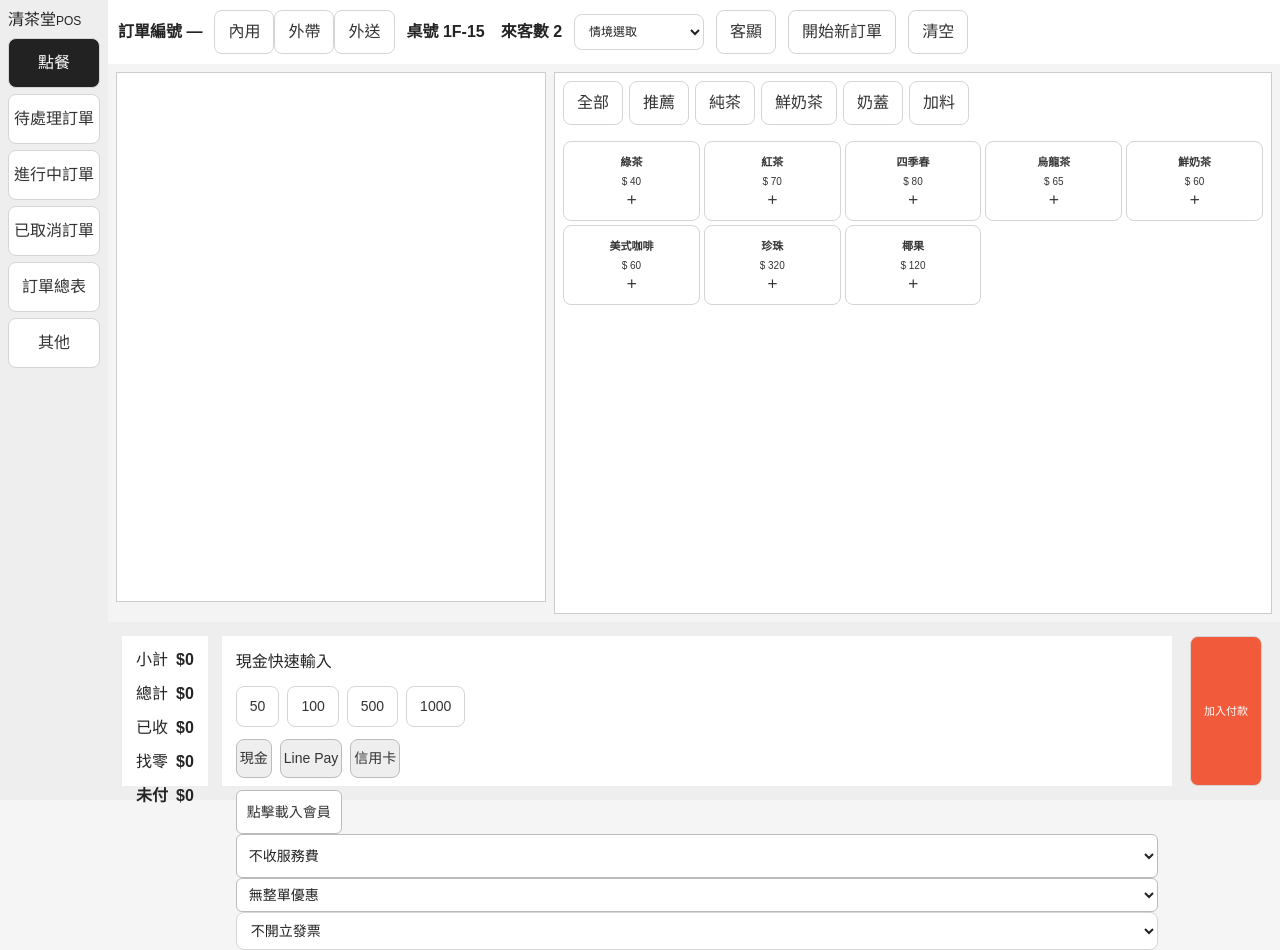
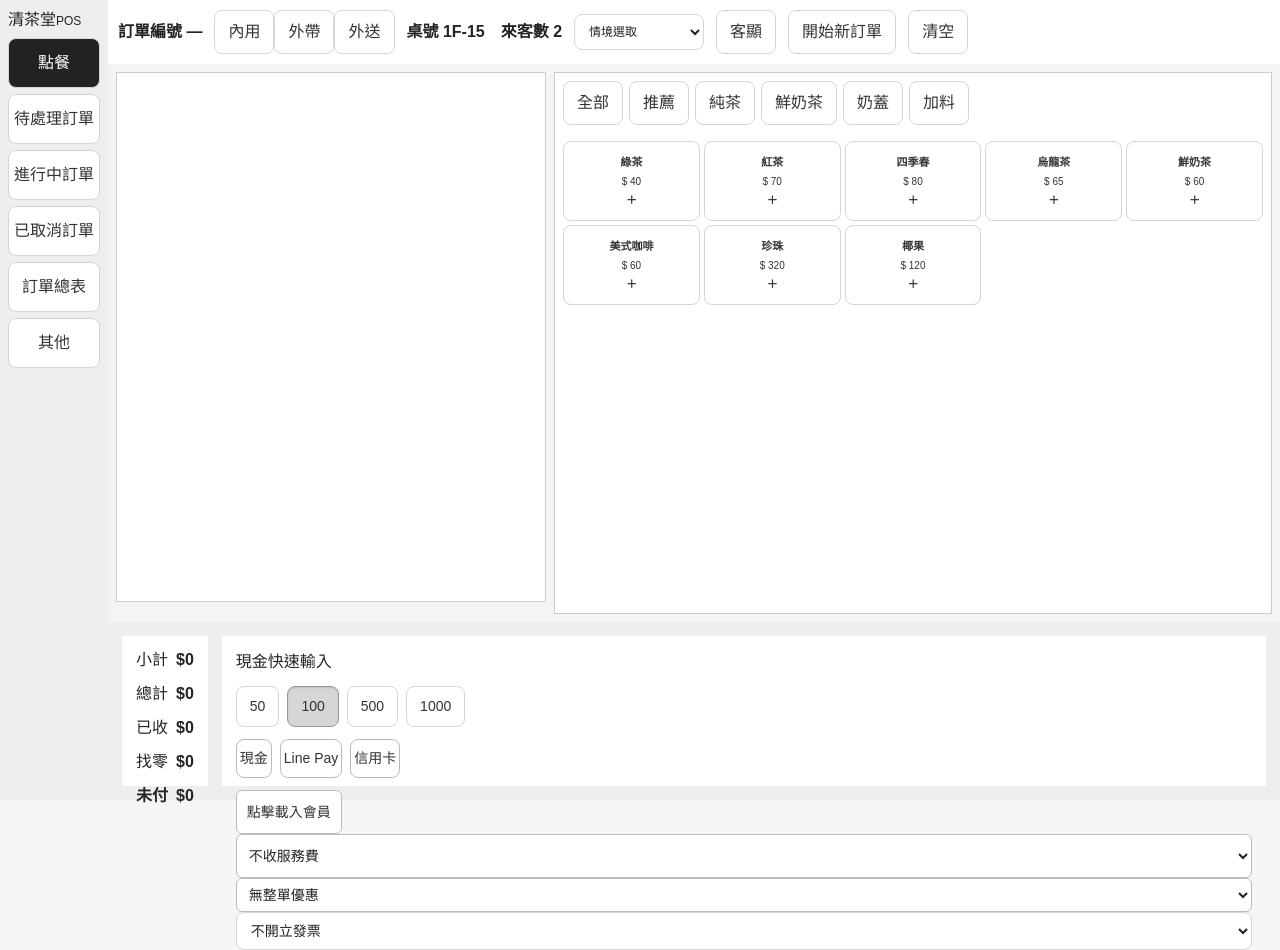
Before and after one commit to chi861008/2nd-prototype, a Next.js app: page /control in a window 1280 px wide. Built offline with nearby package versions, Linux system fonts and the light colour scheme.

Commit message:
Finalize payment flow and customer summary layout

```diff
--- a/src/app/globals.css
+++ b/src/app/globals.css
@@ -216,3 +216,10 @@
 /* Final pickup-number alignment: one layout rule, centered in both axes. */
 .completion .pickup{display:flex!important;flex-direction:column!important;align-items:center!important;justify-content:center!important;text-align:center!important;box-sizing:border-box!important}
 .completion .pickup>span,.completion .pickup>strong{display:block;width:100%;text-align:center!important}
+
+.quick-pay button.selected{background:#d6d6d6;border-color:#999;box-shadow:inset 0 1px 2px rgba(0,0,0,.12)}.payment-methods button{background:#fff!important}.payment-methods button:hover{background:#f3f3f3!important}
+
+/* Customer summary: equal columns and shared row rhythm. */
+.customer.split .order-summary .summary-meta{grid-template-columns:minmax(0,1fr) minmax(0,1fr);column-gap:24px;align-items:start}
+.customer.split .order-summary .identity{display:grid;align-content:start;gap:8px;padding-bottom:0;margin-bottom:0;border-bottom:0;line-height:20px}
+.customer.split .order-summary .summary-breakdown{display:grid;align-content:start;gap:8px;line-height:20px}
--- a/src/lib/prototype/model.ts
+++ b/src/lib/prototype/model.ts
@@ -78,7 +78,7 @@ export function reduce(s:PrototypeState,a:Action):PrototypeState {
  case 'page':n={...s,page:Math.max(1,Math.min(pageCount(s.order),integer(a.page))),focusId:undefined};break;
  case 'clear':if(editable)n={...s,order:{...emptyOrder(),id:s.order.id,number:s.order.number},page:1};break;
  case 'scenario':n=scenario(a.index,s,a.now);break;
- case 'add':if(editable){const l=newLine(a.index);const order={...s.order,lines:[...s.order.lines,l]};n={...s,order,page:pageCount(order),focusId:l.id,focusAt:a.now};}break;
+ case 'add':if(editable||s.stage==='completed'||s.stage==='idle'){const l=newLine(a.index);const base=(s.stage==='completed'||s.stage==='idle')?{...emptyOrder(),id:s.order.id}:s.order;const order={...base,lines:[...base.lines,l]};n={...s,stage:'ordering',completedOrder:undefined,order,page:pageCount(order),focusId:l.id,focusAt:a.now};}break;
  case 'line':if(editable){const order={...s.order,lines:s.order.lines.map(l=>l.id===a.line.id?{...a.line,quantity:Math.max(1,Math.min(99,integer(a.line.quantity)))}:l)};n={...s,order,page:Math.min(s.page,pageCount(order)),focusId:a.line.id,focusAt:a.now};}break;
  case 'delete':if(editable){const order={...s.order,lines:s.order.lines.filter(l=>l.id!==a.id)};n={...s,order,page:Math.min(s.page,pageCount(order))};}break;
  case 'focus':n={...s,focusId:a.id,focusAt:a.now};break;
@@ -88,7 +88,7 @@ export function reduce(s:PrototypeState,a:Action):PrototypeState {
  case 'payment':{const t=totals(s.order);const p={...a.payment,amount:integer(a.payment.amount)};if((s.stage==='paying'||s.stage==='ordering')&&t.unpaid>0&&p.amount>0&&(p.method==='現金'||p.amount<=t.unpaid))n={...s,stage:'paying',order:{...s.order,payments:[...s.order.payments,p]}};break;}
  case 'removePayment':if(s.stage==='paying')n={...s,order:{...s.order,payments:s.order.payments.filter(p=>p.id!==a.id)}};break;
  case 'resetPayments':if(s.stage==='paying')n={...s,order:{...s.order,payments:[]}};break;
- case 'complete':if(s.stage==='paying'&&totals(s.order).unpaid===0)n={...s,stage:'completed',deadline:a.now+5000,remaining:5000,paused:false};break;
+ case 'complete':if(s.stage==='paying'&&totals(s.order).unpaid===0)n={...s,stage:'completed',completedOrder:s.order,order:{...emptyOrder(),id:s.order.id,number:s.order.number},deadline:a.now+5000,remaining:5000,paused:false};break;
  case 'pause':if(s.stage==='completed')n=s.paused?{...s,paused:false,deadline:a.now+s.remaining}:{...s,paused:true,remaining:Math.max(0,(s.deadline??a.now)-a.now),deadline:null};break;
  case 'tick':if(s.stage==='completed'&&!s.paused){if(s.nextAt&&a.now>=s.nextAt)n={...reduce(s,{type:'new'}),order:{...emptyOrder(),lines:[newLine(0)]}};else if(s.deadline&&a.now>=s.deadline)n={...s,stage:'idle',deadline:null,nextAt:null};}break;
  case 'pinGifts':n={...s,pinComplimentary:a.value};break;
--- a/src/lib/prototype/types.ts
+++ b/src/lib/prototype/types.ts
@@ -8,4 +8,4 @@ export type MemberInfo = { name: string; code: string };
 export type InvoiceIdentity = { type: 'taxId' | 'carrier'; value: string } | null;
 export type MarketingSlide = { id: string; title: string; subtitle: string; seconds: number; image?: string };
 export type Order = { id: string; number: string; lines: OrderLine[]; discount?: Discount; serviceFee?: number; member?: MemberInfo; invoice: InvoiceIdentity; payments: PaymentEntry[] };
-export type PrototypeState = { version: 1; revision: number; stage: TransactionStage; order: Order; page: number; pinComplimentary: boolean; slides: MarketingSlide[]; focusId?: string; focusAt: number; deadline: number | null; remaining: number; paused: boolean; scenario: number | null; nextAt: number | null };
+export type PrototypeState = { version: 1; revision: number; stage: TransactionStage; order: Order; page: number; pinComplimentary: boolean; slides: MarketingSlide[]; focusId?: string; focusAt: number; deadline: number | null; remaining: number; paused: boolean; scenario: number | null; nextAt: number | null; completedOrder?: Order };
```
Also changed, not shown: src/components/prototype/Display.tsx (+1 -1 lines), src/components/prototype/LatestPosControl.tsx (+1 -1 lines).
